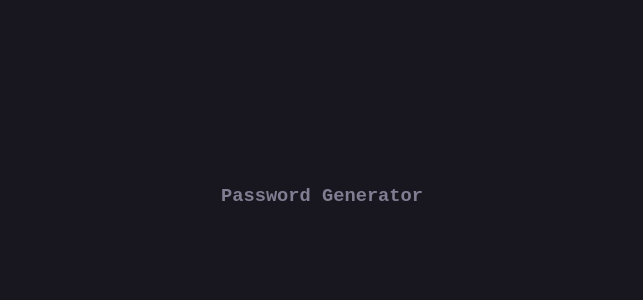
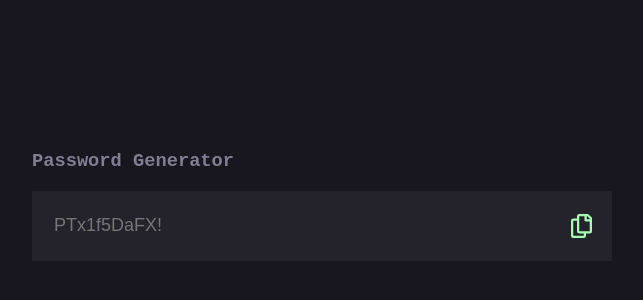
Before and after one commit to estherlardze/password-gen, a React (Vite) app: page / in a window 1280 px wide. Shown: the part 204-504 px from the top of the page, without its empty margins (318-961 px from the left). Built offline with nearby package versions, Linux system fonts and the light colour scheme.

Commit message:
add input

```diff
--- a/src/App.tsx
+++ b/src/App.tsx
@@ -1,11 +1,13 @@
 import { GlobalStyles, HeadingStyle } from './styles'
+import Input from './Input'
+
+
 function App() {
-
   return (
     <div>
       <GlobalStyles/>
       <HeadingStyle>Password Generator</HeadingStyle>
-     <p></p>
+      <Input/>
     </div>
   )
 }
--- /dev/null
+++ b/src/Input.tsx
@@ -0,0 +1,48 @@
+import styled from 'styled-components'
+import { iconcopy } from './assets';
+
+const DivStyles = styled.div`
+    width: 540px;
+    height: 50px;
+    padding: 10px 20px;
+    display: flex;
+    justify-content: space-between;
+    align-items: center;
+    background-color: #24232c;
+    color:#E6E5EA;
+`
+
+const InputStyles = styled.input`
+  background-color: transparent;
+  border: none;
+  outline: none;
+  font-size: 18px;
+  color: white;
+  width:100%;
+`
+
+const ImageStyles = styled.img`
+  transition: all 0.5s;
+  filter: grayscale(0%);
+
+  &:hover {
+    cursor: pointer;
+    filter: grayscale(100%);
+  }
+`
+
+const Input = () => {
+
+  return (
+    <DivStyles>
+        <InputStyles
+          type="text"
+          placeholder='PTx1f5DaFX!'
+
+          />
+          <ImageStyles src={iconcopy} alt="copy icon"/>
+    </DivStyles>
+  )
+}
+
+export default Input
--- a/src/assets/images/index.ts
+++ /dev/null
@@ -1,2 +0,0 @@
-export {default as favicon} from './favicon.png'
-export {default as arrowright} from './icon-arrow-right.svg'
--- /dev/null
+++ b/src/assets/index.ts
@@ -0,0 +1,3 @@
+export {default as favicon} from './images/favicon.png'
+export {default as arrowright} from './images/icon-arrow-right.svg'
+export {default as iconcopy} from './images/icon-copy.svg'
--- a/src/index.css
+++ /dev/null
@@ -1,4 +0,0 @@
-body{
-  background-color: #18171F;
-  color: white;
-}
```
